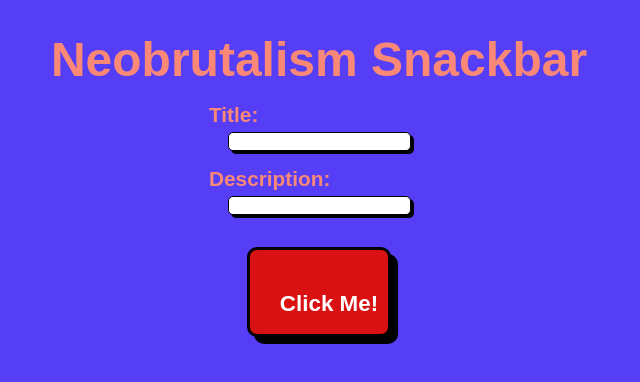
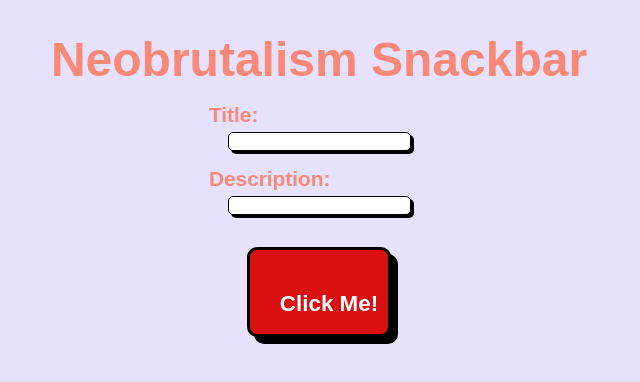
Before and after one commit to robdll/neobrutal-snackbar, an Angular app: page / in a window 1280 px wide. Shown: the top 382 px of the page, without its empty margins (321-961 px from the left). Built offline with nearby package versions, Linux system fonts and the light colour scheme.

Commit message:
update bg

```diff
--- a/src/app/app.component.scss
+++ b/src/app/app.component.scss
@@ -3,7 +3,7 @@ div {
     display: flex;
     flex-direction: column;
     place-items: center;
-    background-color: #563DF6;
+    background-color: #E6E2fE;
     min-height: 100vh;
 }
 
```
